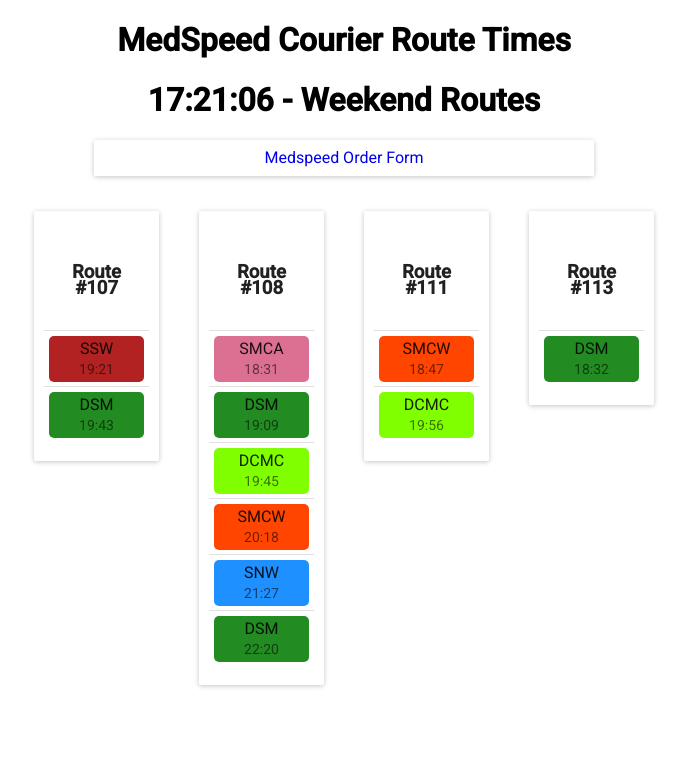
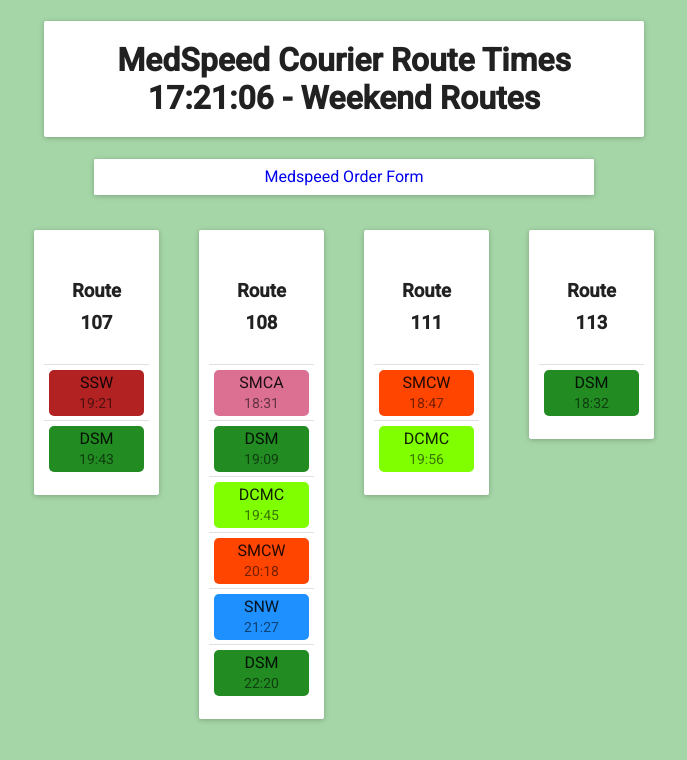
Before and after one commit to vpicone/BloodbankPal, a React (Create React App) app: page / in a window 1280 px wide. Shown: the top 760 px of the page, without its empty margins (296-983 px from the left). Built offline with nearby package versions, Linux system fonts and the light colour scheme; what react-tap-event-plugin would draw is missing.

Commit message:
Style modifications to lists

```diff
--- a/package.json
+++ b/package.json
@@ -1,6 +1,6 @@
 {
   "name": "medspeedy",
-  "version": "0.1.0",
+  "version": "0.2.0",
   "private": true,
   "homepage": "https://vpicone.github.io/medspeedy",
   "dependencies": {
--- a/src/App.css
+++ b/src/App.css
@@ -1,6 +1,6 @@
 .App {
   text-align: center;
-  margin: 10px;
+  flex: 1;
   font-family: 'Roboto', sans-serif;
 }
 
@@ -19,3 +19,8 @@
 .App-intro {
   font-size: large;
 }
+
+.a:visited {
+  color: black;
+  text-decoration: none;
+}
--- a/src/OrderButton.js
+++ b/src/OrderButton.js
@@ -4,11 +4,12 @@
 const style = {
     width: '500px',
     margin: 'auto',
+    textDecoration: 'none',
 }
 
 const OrderButton = () => {
     return (
-        <RaisedButton style={style} href='https://seton.medspeed.com/order/start'>Medspeed Order Form</RaisedButton>
+        <RaisedButton buttonStyle={style} style={style} href='https://seton.medspeed.com/order/start'>Medspeed Order Form</RaisedButton>
     )
 }
 
--- a/src/Route.js
+++ b/src/Route.js
@@ -16,7 +16,8 @@
 const listitemstyle = {
     padding: '5px',
     margin: '5px',
-    borderRadius: '5px'
+    borderRadius: '5px',
+    textAlign:'center'
 }
 
 function routeIncomplete(stops, time){
@@ -60,7 +61,7 @@
                  {routeIncomplete(this.props.route.destinations, this.props.currentTimeString.slice(0,4)) && (this.props.route.weekendRoute === this.props.isWeekend) ?
                     <Card style = {liststyle}>
                         <List>
-                            <ListItem><h3>Route #{this.props.route.routeNumber}</h3></ListItem>
+                            <ListItem disabled='true'><h3>Route<br/><br/>{this.props.route.routeNumber}</h3></ListItem>
                             <Divider />
                                 {this.props.route.destinations.map( (destination, index) => (
                                     <div>
--- a/src/TitleBar.js
+++ b/src/TitleBar.js
@@ -1,13 +1,29 @@
 import React from 'react';
+import Paper from 'material-ui/Paper'
+
+
 
 const TitleBar = (props) => {
+
+    const style = {
+        width: "600px",
+        margin: "auto",
+    }
+
+    const textStyle = {
+        padding: "20px",
+    }
+
+
     return (
         <div>
-            <h1>MedSpeed Courier Route Times</h1>
-            <h1>{props.currentTime.toLocaleTimeString('en-US', { hour12: false })}
-                {props.isWeekend ? ' - Weekend Routes' : ' - Weekday Routes'}
-            </h1>
-
+            <Paper style={style}>
+                <h1 style={textStyle}>MedSpeed Courier Route Times
+                    <br />
+                    {props.currentTime.toLocaleTimeString('en-US', { hour12: false })}
+                    {props.isWeekend ? ' - Weekend Routes' : ' - Weekday Routes'}
+                </h1>
+            </Paper>
         </div>
     )
 }
--- a/src/index.css
+++ b/src/index.css
@@ -2,4 +2,5 @@
   margin: 0;
   padding: 0;
   font-family: sans-serif;
+  background-color:#A5D6A7;
 }
```
